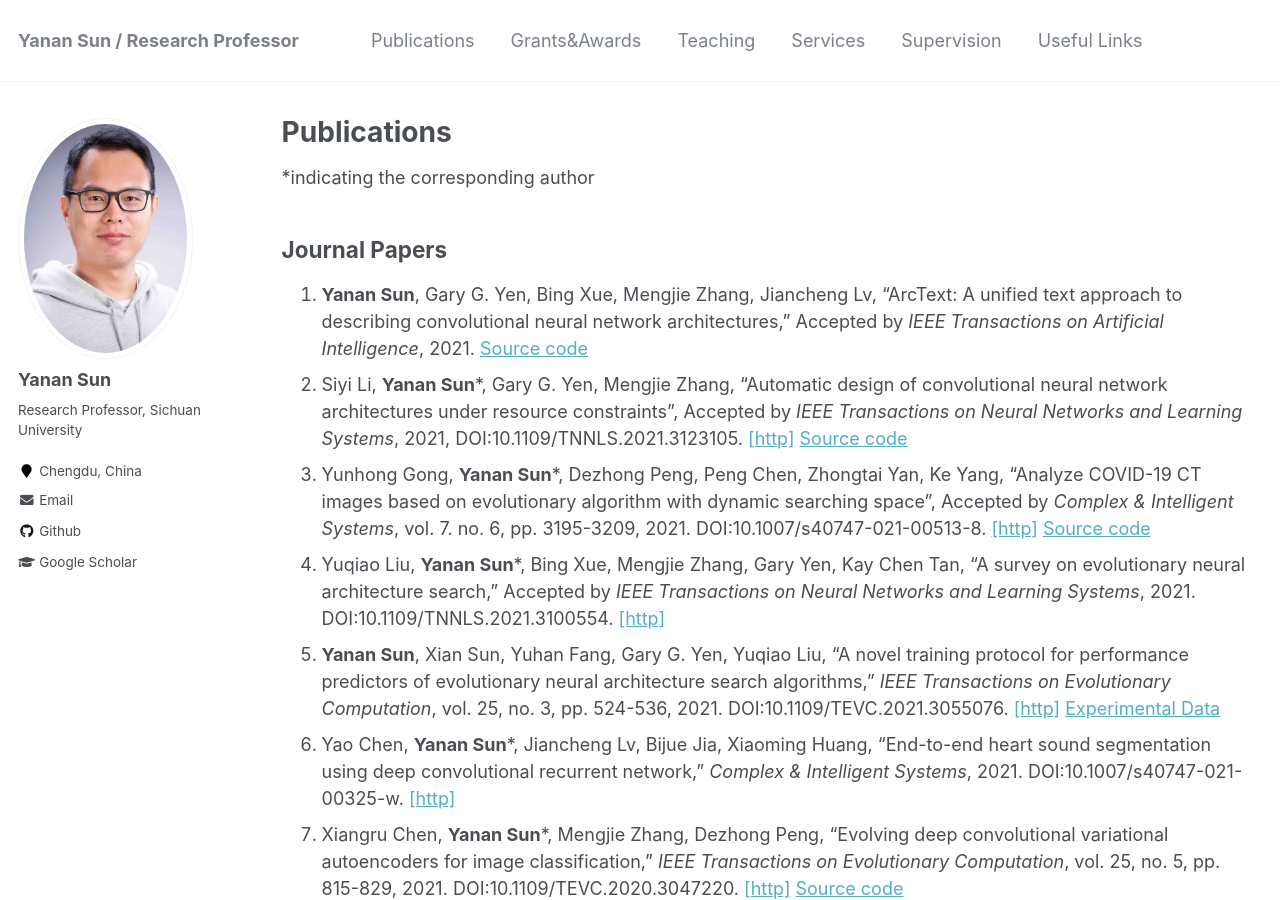
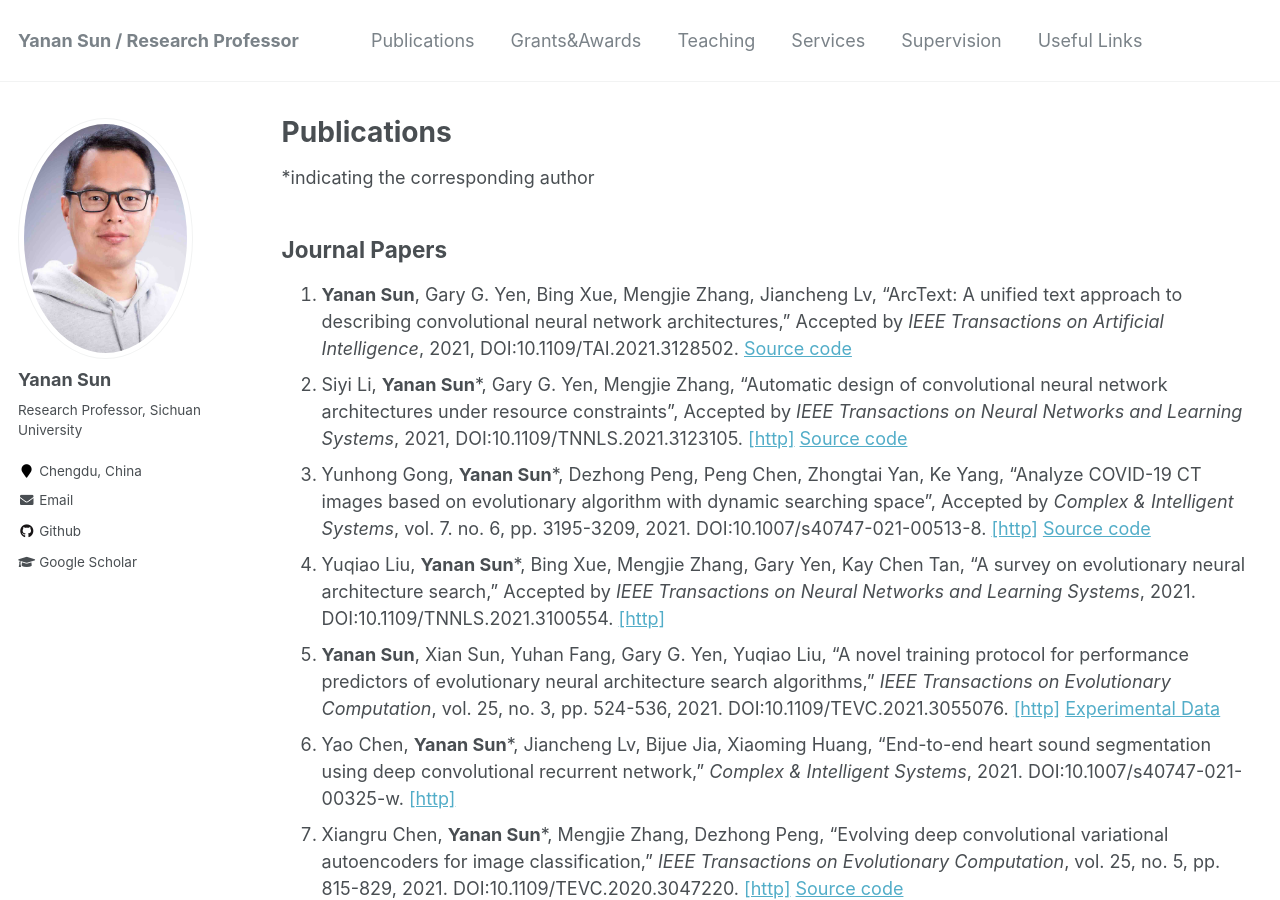
Before and after one commit to yn-sun/yn-sun.github.io, a Jekyll site: the page built from _pages/publications.md, in a window 1280 px wide and 900 px high. Built offline with Jekyll 4.4.1, drawn with Linux system fonts in a browser that asks for light colours; comment, search, counter and statistics services are not loaded.

Commit message:
Update publications.md

```diff
--- a/_pages/publications.md
+++ b/_pages/publications.md
@@ -7,7 +7,7 @@
 *indicating the corresponding author
 ## Journal Papers
 
-1. **Yanan Sun**, Gary G. Yen, Bing Xue, Mengjie Zhang, Jiancheng Lv, "ArcText: A unified text approach to describing convolutional neural network architectures," Accepted by <i>IEEE Transactions on Artificial Intelligence</i>, 2021. [Source code](https://github.com/yn-sun/arctext)
+1. **Yanan Sun**, Gary G. Yen, Bing Xue, Mengjie Zhang, Jiancheng Lv, "ArcText: A unified text approach to describing convolutional neural network architectures," Accepted by <i>IEEE Transactions on Artificial Intelligence</i>, 2021, DOI:10.1109/TAI.2021.3128502. [Source code](https://github.com/yn-sun/arctext)
 2. Siyi Li, **Yanan Sun***, Gary G. Yen, Mengjie Zhang, "Automatic design of convolutional neural network architectures under resource constraints", Accepted by <i>IEEE Transactions on Neural Networks and Learning Systems</i>, 2021, DOI:10.1109/TNNLS.2021.3123105. [[http]](https://ieeexplore.ieee.org/document/9609007) [Source code](https://github.com/LLLsy-0868/CH-CNN)
 3.  Yunhong Gong, **Yanan Sun***, Dezhong Peng, Peng Chen, Zhongtai Yan, Ke Yang, "Analyze COVID-19 CT images based on evolutionary algorithm with dynamic searching space", Accepted by <i>Complex & Intelligent Systems</i>, vol. 7. no. 6, pp. 3195-3209, 2021. DOI:10.1007/s40747-021-00513-8. [[http]](https://link.springer.com/article/10.1007%2Fs40747-021-00513-8) [Source code](https://github.com/yh-gong/EAVLCOVID)
 4. Yuqiao Liu, **Yanan Sun***, Bing Xue, Mengjie Zhang, Gary Yen, Kay Chen Tan, "A survey on evolutionary neural architecture search," Accepted by <i>IEEE Transactions on Neural Networks and Learning Systems</i>, 2021. DOI:10.1109/TNNLS.2021.3100554. [[http]](https://ieeexplore.ieee.org/abstract/document/9508774)
```
